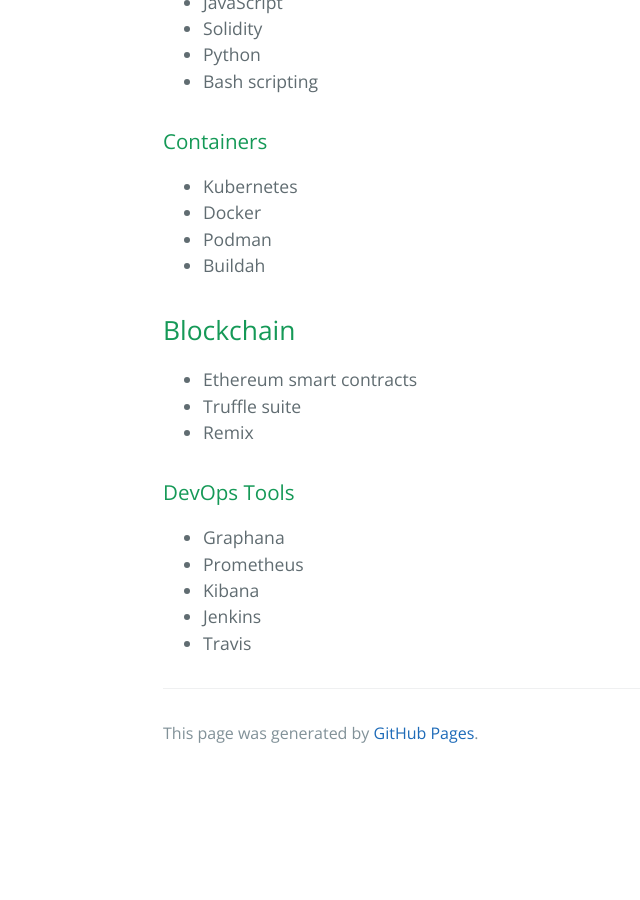
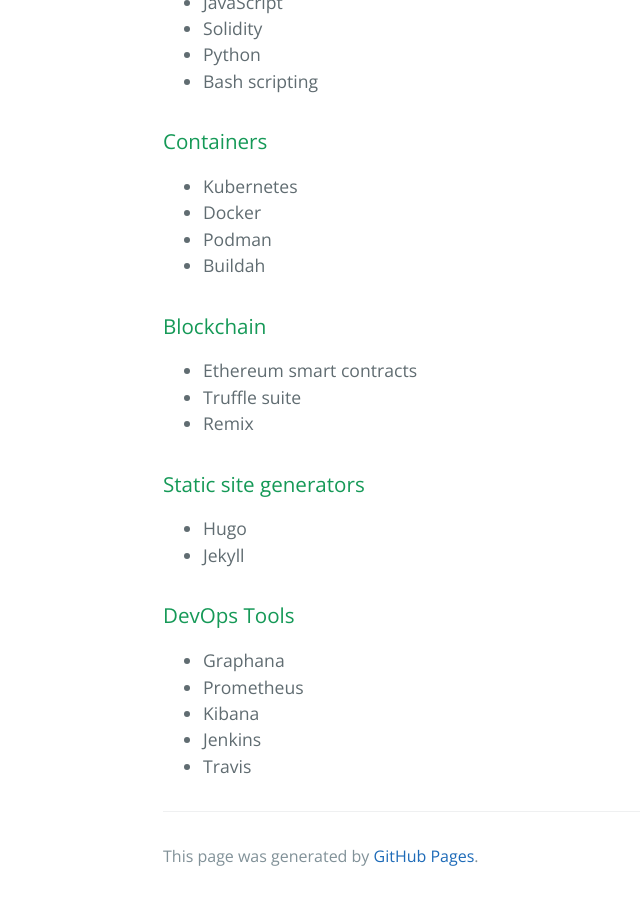
Before and after one commit to andreipope/andreipope.github.io, a Jekyll site: the page built from pages/cv.md, in a window 1280 px wide and 900 px high, scrolled down 5143 px. Shown: the whole window, without its empty margins (61-701 px from the left). Built offline with Jekyll 4.4.1, drawn with Linux system fonts in a browser that asks for light colours; before the commit the page ends 5920 px from its top, so only the background shows below that.

Commit message:
Update cv.md

```diff
--- a/pages/cv.md
+++ b/pages/cv.md
@@ -157,11 +157,16 @@ customers, negotiation and contract signing
 * Podman
 * Buildah
 
-## Blockchain
+### Blockchain
 
 * Ethereum smart contracts
 * Truffle suite
 * Remix
+
+### Static site generators
+
+* Hugo
+* Jekyll
 
 ### DevOps Tools
 
```
